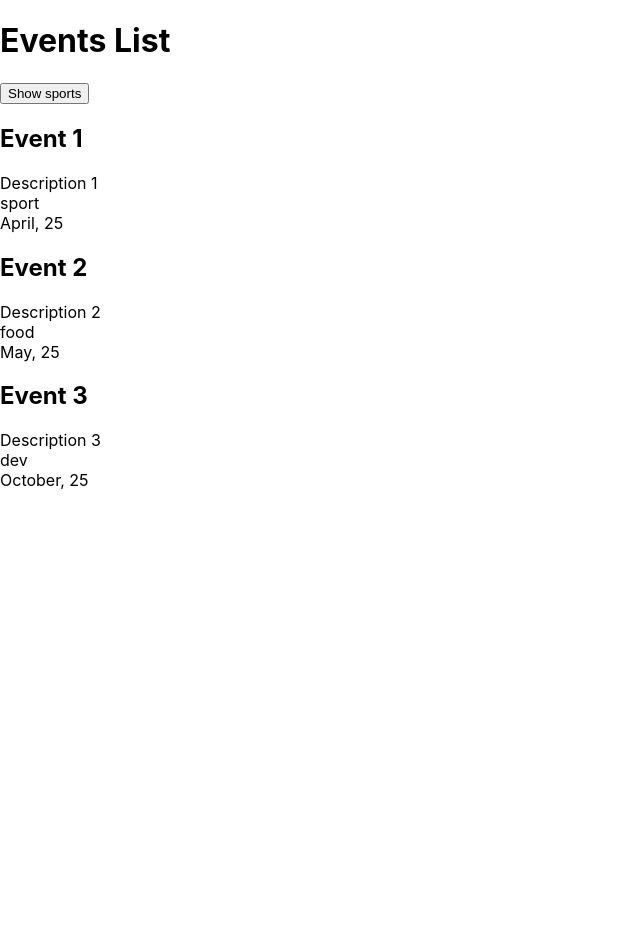
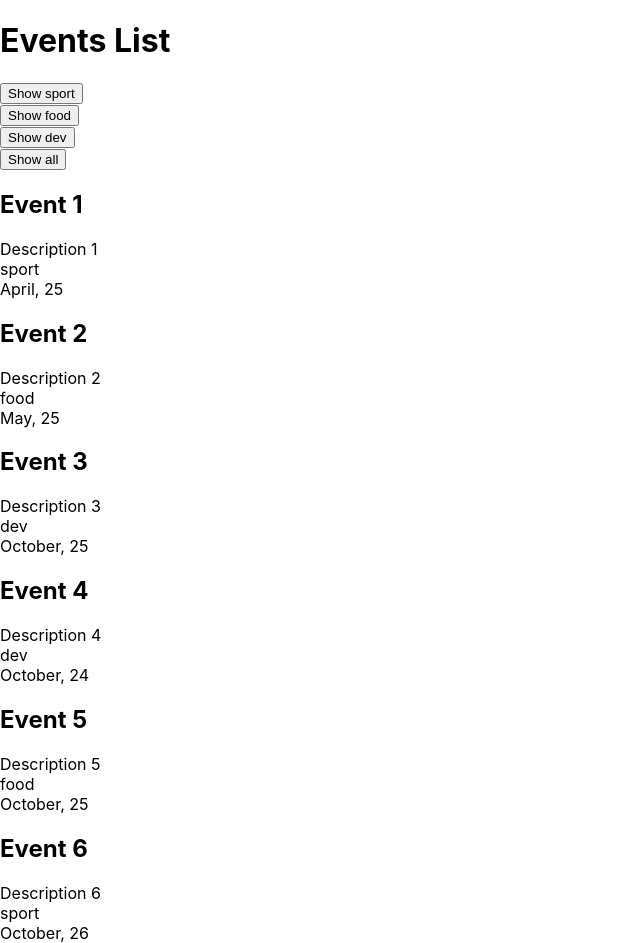
Before and after one commit to CaWeb007/learning_1, a Next.js app: page /events in a window 1280 px wide. Shown: the whole page, without its empty margins (0-640 px from the left). Before the commit the page ends 800 px from the top, so only its background shows below. Built offline with nearby package versions, Linux system fonts and the light colour scheme; data requests are answered from the project's data file.

Commit message:
events list with category filter

```diff
--- a/db.json
+++ b/db.json
@@ -28,6 +28,9 @@
   "events": [
     {"id": 1, "title": "Event 1", "category": "sport", "description": "Description 1", "date":  "April, 25"},
     {"id": 2, "title": "Event 2", "category": "food", "description": "Description 2", "date":  "May, 25"},
-    {"id": 3, "title": "Event 3", "category": "dev", "description": "Description 3", "date":  "October, 25"}
+    {"id": 3, "title": "Event 3", "category": "dev", "description": "Description 3", "date":  "October, 25"},
+    {"id": 4, "title": "Event 4", "category": "dev", "description": "Description 4", "date":  "October, 24"},
+    {"id": 5, "title": "Event 5", "category": "food", "description": "Description 5", "date":  "October, 25"},
+    {"id": 6, "title": "Event 6", "category": "sport", "description": "Description 6", "date":  "October, 26"}
   ]
 }
--- a/pages/events/index.js
+++ b/pages/events/index.js
@@ -2,20 +2,38 @@ import Link from "next/link";
 import {useState} from "react";
 import {useRouter} from "next/router";
 
-const EventList = ({eventList}) => {
+const EventList = ({eventList, categoryList}) => {
     const [events, setEvents] = useState(eventList)
+    const [category, setCategory] = useState(categoryList)
     const router = useRouter();
-    const fetchFilterEvents = async () => {
-        const response = await fetch('http://localhost:4000/events?category=sport')
+    const fetchFilterEvents = async (event) => {
+        const queryString = (event.target.value) ? `category=${event.target.value}` : ''
+        const response = await fetch(`http://localhost:4000/events?${queryString}`)
         const data = await response.json()
         setEvents(data)
-        router.push('/events?category=sport', undefined, {shallow: true})
+        router.push(`/events?${queryString}`, undefined, {shallow: true})
+        const category = []
+        if (queryString === '')
+            data.map(item => {
+                if (category.find(element => element === item.category) === undefined)
+                    category.push(item.category)
+            })
+        setCategory(category)
     }
     return(
         <>
             <h1>Events List</h1>
             <div>
-                <button onClick={fetchFilterEvents}>Show sports</button>
+                {category.map(item => {
+                    return(
+                        <div key={item}>
+                            <button value={item} onClick={fetchFilterEvents}>Show {item}</button>
+                        </div>
+                    )
+                })}
+                <div key={'all'}>
+                    <button value={''} onClick={fetchFilterEvents}>Show all</button>
+                </div>
             </div>
             <div>
                 {events.map(item => {
@@ -36,12 +54,20 @@ const EventList = ({eventList}) => {
 }
 export default EventList
 export async function getServerSideProps({query}){
-    const queryString = (query.category) ? 'category=sport' : ''
+    const queryString = (query.category) ? `category=${query.category}` : ''
     const response = await fetch(`http://localhost:4000/events?${queryString}`)
     const data = await response.json()
+    const category = []
+    if (queryString === '')
+        data.map(item => {
+            if (category.find(element => element === item.category) === undefined)
+                category.push(item.category)
+        })
+
     return {
         props: {
-            eventList: data
+            eventList: data,
+            categoryList: category
         }
     }
 }
```
